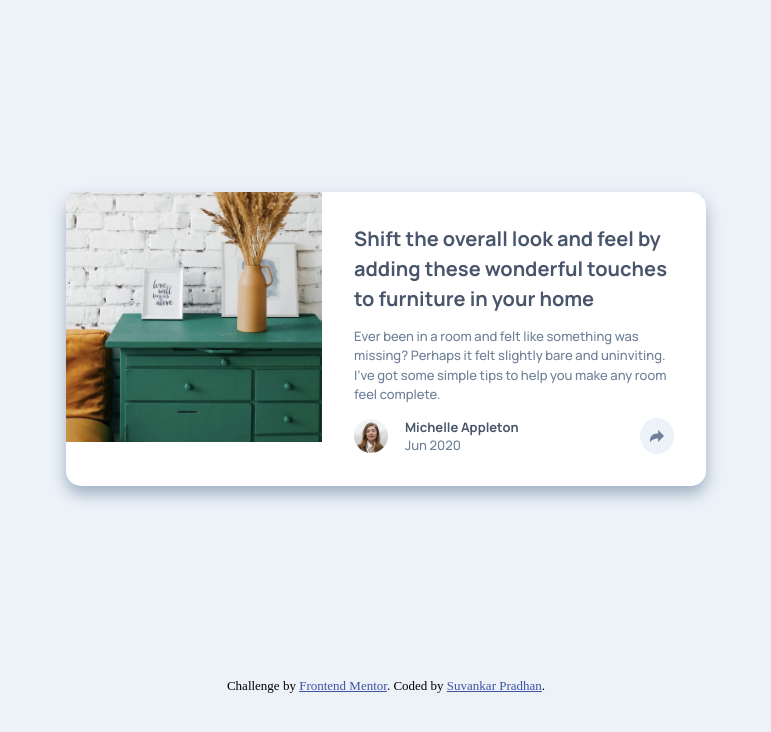
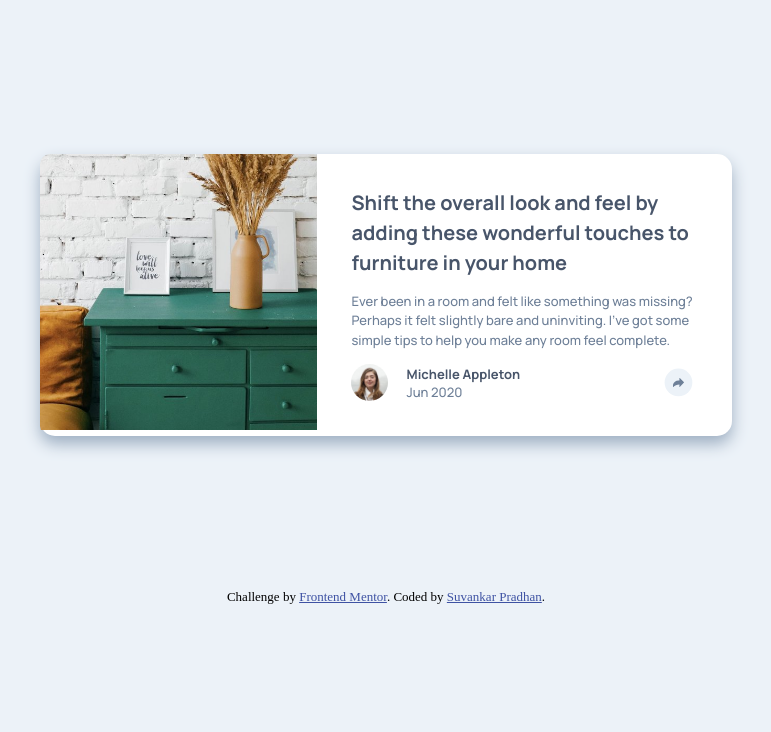
Before and after one commit to suvankarpradhan/article-preview-component-master, a plain HTML site: page index.html in a window 1280 px wide. Shown: the whole page, without its empty margins (254-1025 px from the left). Drawn offline with nearby package versions, Linux system fonts and the light colour scheme.

Commit message:
update css

```diff
--- a/style.css
+++ b/style.css
@@ -7,7 +7,7 @@ body {
   background-color: hsl(210, 46%, 95%);
 }
 .container {
-  margin: 15% 25%;
+  margin: 12% 23%;
   background-color: #fff;
   font-family: "Manrope", sans-serif;
   font-size: 13px;
@@ -38,7 +38,7 @@ body {
 }
 .article-img > img {
   object-fit: cover;
-  width: 122%;
+  width: 125%;
 }
 .article-text {
   flex: 60%;
@@ -89,6 +89,7 @@ span {
 }
 .share {
   flex: 10%;
+  transform: scale(0.75);
   background-color: hsl(210, 46%, 95%);
   border-radius: 50%;
 }
@@ -108,7 +109,7 @@ span {
   text-transform: uppercase;
   color: #fff;
   letter-spacing: 0.5rem;
-  transform: translate(85%,-135%);
+  transform: translate(86%,-135%);
   border-radius: 10px;
 }
 .share-img{
```
